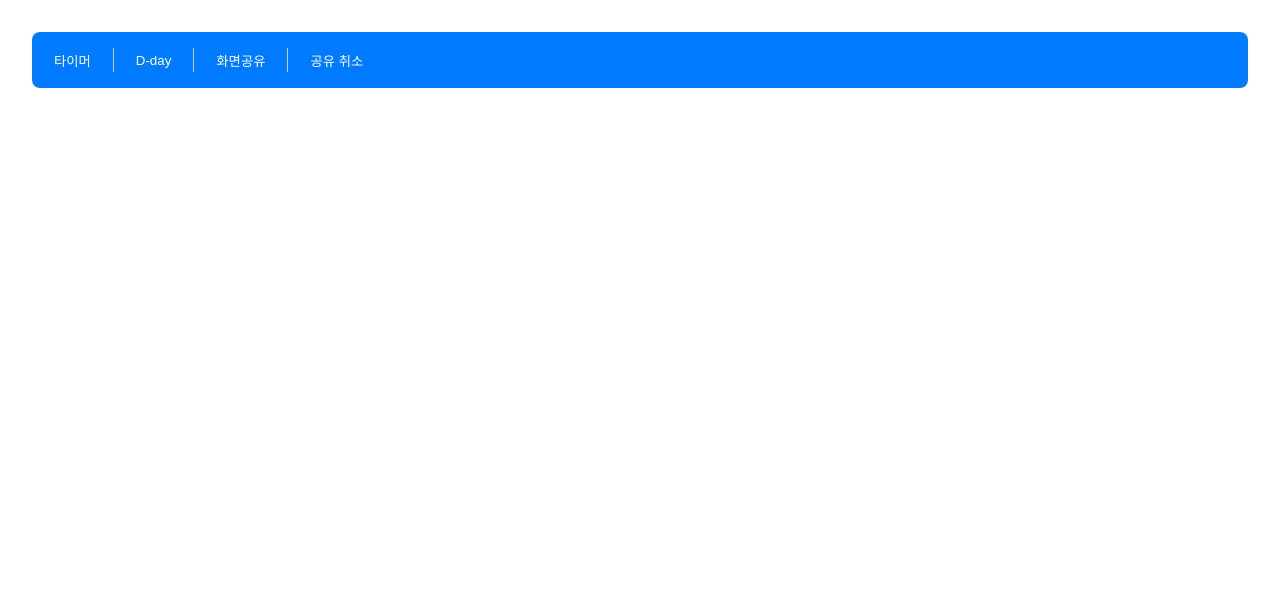
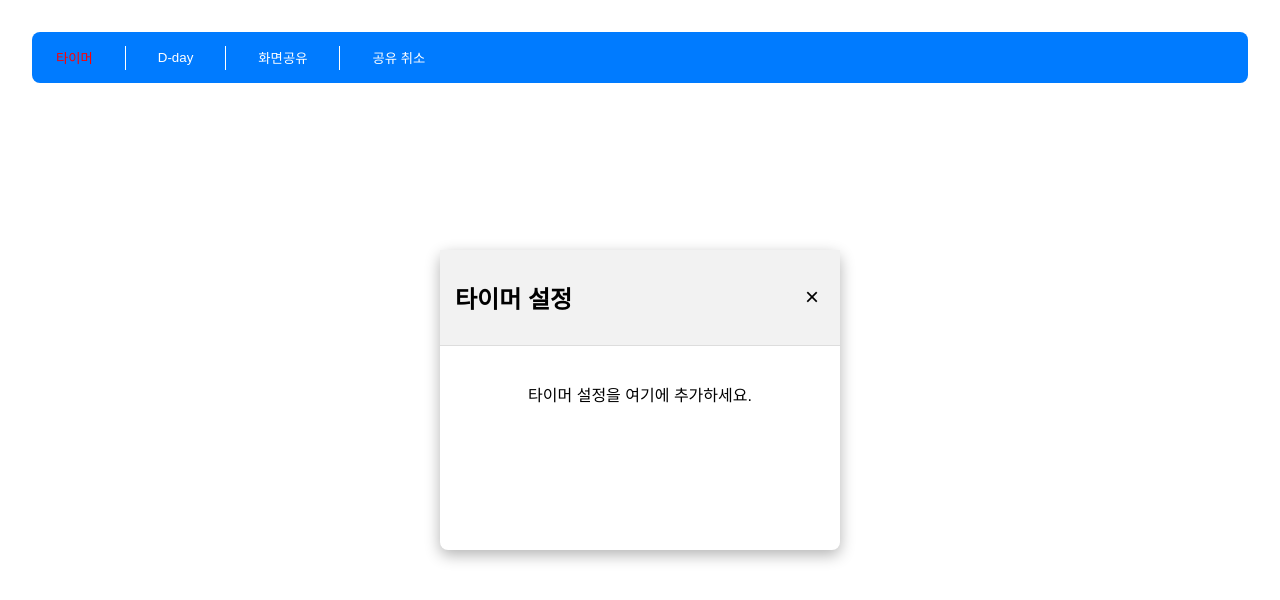
Before and after one commit to kimminsu31415/withstudy, a React (Create React App) app: page /studyroom in a window 1280 px wide. Both pictures are taken after a click on the button "타이머". Shown: the top 600 px of the page. Built offline with nearby package versions, Linux system fonts and the light colour scheme.

Commit message:
add: timer modal 기능

```diff
--- /dev/null
+++ b/src/components/TimerModal.css
@@ -0,0 +1,52 @@
+/* src/components/TimerModal.css */
+
+/* 오버레이 스타일 */
+.modal-overlay {
+  position: fixed;
+  top: 0;
+  left: 0;
+  width: 100%;
+  height: 100%;
+  z-index: 1000;
+  pointer-events: none; /* 클릭 이벤트 무시 */
+}
+
+/* 모달 창 스타일 */
+.modal {
+  position: absolute;
+  width: 400px;
+  height: 300px;
+  background-color: #ffffff;
+  border-radius: 8px;
+  box-shadow: 0 5px 15px rgba(0, 0, 0, 0.3);
+  pointer-events: auto; /* 모달 자체는 클릭 가능 */
+}
+
+/* 모달 헤더 스타일 */
+.modal-header {
+  display: flex;
+  justify-content: space-between;
+  align-items: center;
+  padding: 10px 15px;
+  background-color: #f2f2f2;
+  border-bottom: 1px solid #ddd;
+  cursor: grab; /* 드래그 가능함을 나타내는 커서 */
+}
+
+.modal-header:active {
+  cursor: grabbing;
+}
+
+/* 닫기 버튼 스타일 */
+.close-button {
+  background: none;
+  border: none;
+  font-size: 24px;
+  line-height: 1;
+  cursor: pointer;
+}
+
+/* 모달 내용 스타일 */
+.modal-content {
+  padding: 20px;
+}
--- /dev/null
+++ b/src/components/TimerModal.jsx
@@ -0,0 +1,110 @@
+// src/components/TimerModal.jsx
+import React, { useState, useEffect } from 'react';
+import './TimerModal.css';
+
+function TimerModal({ isOpen, onClose }) {
+  const [isDragging, setIsDragging] = useState(false);
+  const [modalPosition, setModalPosition] = useState({ x: 0, y: 0 });
+  const [rel, setRel] = useState(null); // relative position of mouse to modal
+
+  useEffect(() => {
+    if (isOpen) {
+      // Center the modal
+      const centerX = window.innerWidth / 2 - 200; // assuming modal width is 400px
+      const centerY = window.innerHeight / 2 - 150; // assuming modal height is 300px
+      setModalPosition({ x: centerX, y: centerY });
+    }
+  }, [isOpen]);
+
+  const onMouseDown = (e) => {
+    if (e.button !== 0) return;
+    const rect = e.target.getBoundingClientRect();
+    setIsDragging(true);
+    setRel({
+      x: e.pageX - rect.left,
+      y: e.pageY - rect.top,
+    });
+    e.stopPropagation();
+    e.preventDefault();
+  };
+
+  const onMouseUp = () => {
+    setIsDragging(false);
+  };
+
+  const onMouseMove = (e) => {
+    if (!isDragging) return;
+    setModalPosition({
+      x: e.pageX - rel.x,
+      y: e.pageY - rel.y,
+    });
+    e.stopPropagation();
+    e.preventDefault();
+  };
+
+  useEffect(() => {
+    if (isDragging) {
+      document.addEventListener('mousemove', onMouseMove);
+      document.addEventListener('mouseup', onMouseUp);
+    } else {
+      document.removeEventListener('mousemove', onMouseMove);
+      document.removeEventListener('mouseup', onMouseUp);
+    }
+
+    return () => {
+      document.removeEventListener('mousemove', onMouseMove);
+      document.removeEventListener('mouseup', onMouseUp);
+    };
+  }, [isDragging]);
+
+  // ESC 키로 모달 닫기 기능 (선택 사항)
+  useEffect(() => {
+    const handleKeyDown = (e) => {
+      if (e.key === 'Escape') {
+        onClose();
+      }
+    };
+
+    if (isOpen) {
+      document.addEventListener('keydown', handleKeyDown);
+    } else {
+      document.removeEventListener('keydown', handleKeyDown);
+    }
+
+    return () => {
+      document.removeEventListener('keydown', handleKeyDown);
+    };
+  }, [isOpen, onClose]);
+
+  const handleSubmit = (e) => {
+    e.preventDefault();
+    // 타이머 시작 로직 추가
+    alert(`타이머가 n분으로 설정되었습니다.`);
+    onClose();
+  };
+
+  if (!isOpen) return null;
+
+  return (
+    <div className="modal-overlay">
+      <div
+        className="modal"
+        style={{ top: modalPosition.y, left: modalPosition.x }}
+        onClick={(e) => e.stopPropagation()} // Prevent closing when clicking inside modal
+      >
+        <div className="modal-header" onMouseDown={onMouseDown}>
+          <h2>타이머 설정</h2>
+          <button className="close-button" onClick={onClose}>
+            &times;
+          </button>
+        </div>
+        <div className="modal-content">
+          {/* 여기에 타이머 설정 내용을 추가하세요 */}
+          <p>타이머 설정을 여기에 추가하세요.</p>
+        </div>
+      </div>
+    </div>
+  );
+}
+
+export default TimerModal;
--- a/src/components/Tool.css
+++ b/src/components/Tool.css
@@ -3,52 +3,47 @@
 .tool-container {
   display: flex;
   align-items: center;
-  gap: 1rem;
-  background-color: #007bff; /* 파란색 배경 추가 */
-  padding: 1rem;
-  border-radius: 8px; /* 둥근 테두리 (선택 사항) */
+  gap: 16px;
+  background-color: #007bff;
+  padding: 8px;
+  border-radius: 8px;
 }
 
-.app-mode-dropdown {
-  background: none;
+.upgrade-button,
+.user-metrics-button {
+  background: transparent;
   border: none;
+  color: white;
   cursor: pointer;
+  padding: 8px 16px;
+  border-radius: 4px;
+  transition: color 0.2s;
 }
 
-.button-content {
-  display: flex;
-  align-items: center;
-  gap: 0.5rem;
-  color: #fff; /* 텍스트 색상 흰색으로 설정 */
+.upgrade-button:hover,
+.user-metrics-button:hover {
+  color: #fbbf24;
 }
 
-.icon-left,
-.icon-right {
-  fill: #fff; /* 아이콘 색상 흰색으로 설정 */
+/* 모달 열려 있을 때, 타이머 버튼 빨간색 표시 */
+.timer-active {
+  color: red !important;
 }
 
 .separator {
   width: 1px;
   height: 24px;
-  background-color: #ccc;
+  background-color: #ffffff;
 }
 
 .user-metrics-btn {
   position: relative;
 }
 
-.user-metrics-button,
-.upgrade-button {
-  background: none;
-  border: none;
-  cursor: pointer;
+.metric-count {
+  /* 필요에 따라 추가 스타일 */
 }
 
-.metric-count {
-  /* 메트릭 카운트 스타일 (필요 시 추가) */
-  color: #fff; /* 텍스트 색상 흰색으로 설정 */
+.button-content {
+  /* 필요에 따라 추가 스타일 */
 }
-
-.react-tooltip {
-  /* react-tooltip 기본 스타일을 사용하므로 추가 스타일 불필요 */
-}
--- a/src/components/Tool.jsx
+++ b/src/components/Tool.jsx
@@ -1,19 +1,34 @@
 // src/components/Tool.jsx
-import React from 'react';
+import React, { useState } from 'react';
 import { Tooltip } from 'react-tooltip';
 import 'react-tooltip/dist/react-tooltip.css';
 import './Tool.css';
+import TimerModal from './TimerModal';
 
 function Tool() {
+  const [isTimerModalOpen, setIsTimerModalOpen] = useState(false);
+
+  // 모달 열고 닫기(토글)
+  const toggleTimerModal = () => {
+    setIsTimerModalOpen((prev) => !prev);
+  };
+
+  const closeTimerModal = () => {
+    setIsTimerModalOpen(false);
+  };
+
   return (
     <div className="tool-container">
       {/* 타이머 버튼 */}
       <button
-        className="upgrade-button"
-        data-tooltip-id="upgrade-tip"
+        className={
+          isTimerModalOpen ? 'upgrade-button timer-active' : 'upgrade-button'
+        }
+        data-tooltip-id="timer-tip"
         data-tooltip-content="타이머"
+        onClick={toggleTimerModal} // 버튼 클릭 시 모달 열리고 닫힘
       >
-        <div className="button-content">타이머</div>{' '}
+        <div className="button-content">타이머</div>
       </button>
 
       <span className="separator"></span>
@@ -21,10 +36,10 @@ function Tool() {
       {/* D-day 버튼 */}
       <button
         className="upgrade-button"
-        data-tooltip-id="upgrade-tip"
+        data-tooltip-id="dday-tip"
         data-tooltip-content="디데이 설정"
       >
-        <div className="button-content">D-day</div>{' '}
+        <div className="button-content">D-day</div>
       </button>
 
       <span className="separator"></span>
@@ -33,15 +48,15 @@ function Tool() {
       <div className="user-metrics-btn">
         <button
           className="user-metrics-button"
-          data-tooltip-id="user-streak-tip"
+          data-tooltip-id="screen-share-tip"
           data-tooltip-content="👉 화면 공유하기"
         >
           <div className="button-content">
-            <span className="metric-count">화면공유</span>{' '}
+            <span className="metric-count">화면공유</span>
           </div>
         </button>
         <Tooltip
-          id="user-streak-tip"
+          id="screen-share-tip"
           place="bottom"
           type="dark"
           effect="solid"
@@ -53,12 +68,15 @@ function Tool() {
       {/* 화면공유 취소 버튼 */}
       <button
         className="upgrade-button"
-        data-tooltip-id="upgrade-tip"
+        data-tooltip-id="cancel-share-tip"
         data-tooltip-content="🚀 공유 취소"
       >
-        <div className="button-content">공유 취소</div>{' '}
+        <div className="button-content">공유 취소</div>
       </button>
-      <Tooltip id="upgrade-tip" place="top" type="dark" effect="solid" />
+      <Tooltip id="cancel-share-tip" place="top" type="dark" effect="solid" />
+
+      {/* TimerModal 컴포넌트 추가 */}
+      <TimerModal isOpen={isTimerModalOpen} onClose={closeTimerModal} />
     </div>
   );
 }
```
